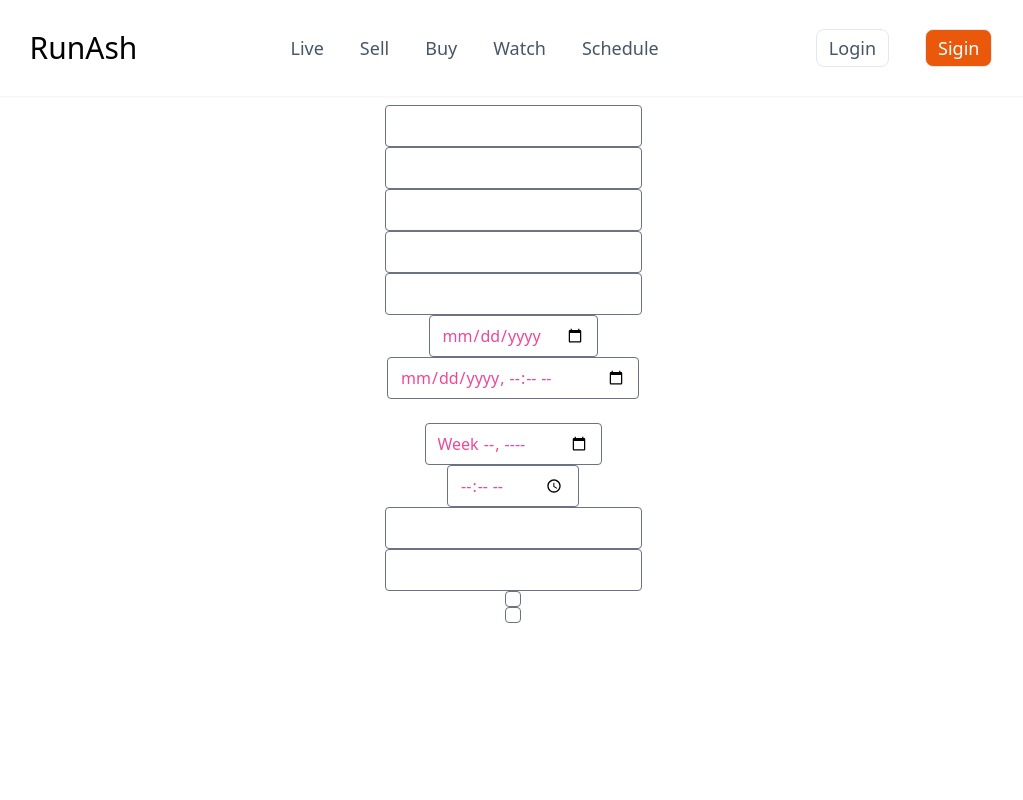
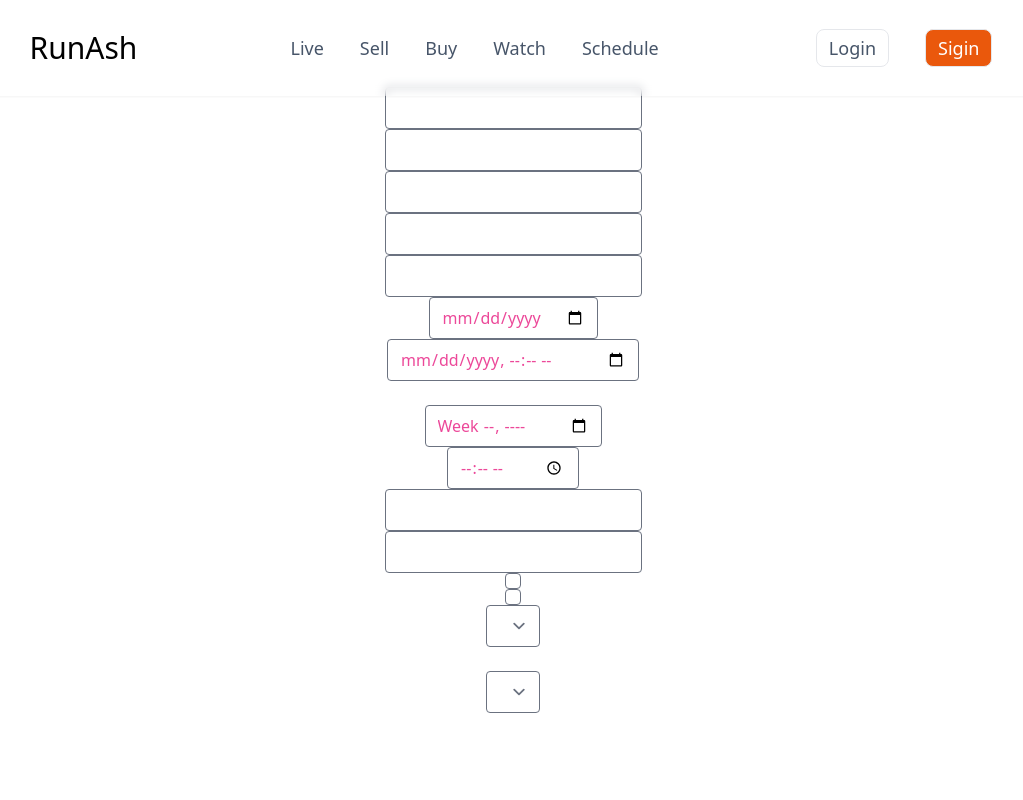
Before and after one commit to Vaibhavmurmu/nextjs13, a Next.js app: page /live in a window 1280 px wide. Shown: the top 800 px of the page, without its empty margins (127-1150 px from the left). Built offline with nearby package versions, Linux system fonts and the light colour scheme.

Commit message:
Update live.js

```diff
--- a/pages/live.js
+++ b/pages/live.js
@@ -19,9 +19,9 @@ export default function Live() {
              <input type="tel" className="rounded text-pink-500" />
              <input type="checkbox" className="rounded text-pink-500" />
              <input type="radio" className="rounded text-pink-500" />
-             <input type="select" className="rounded text-pink-500" />
+             <select type="select" className="rounded text-pink-500" />
              <input type="multiple" className="rounded text-pink-500" />
-             <input type="textarea" className="rounded text-pink-500" />
+             <select type="textarea" className="rounded text-pink-500" />
             </div>
         </div>
 
```
